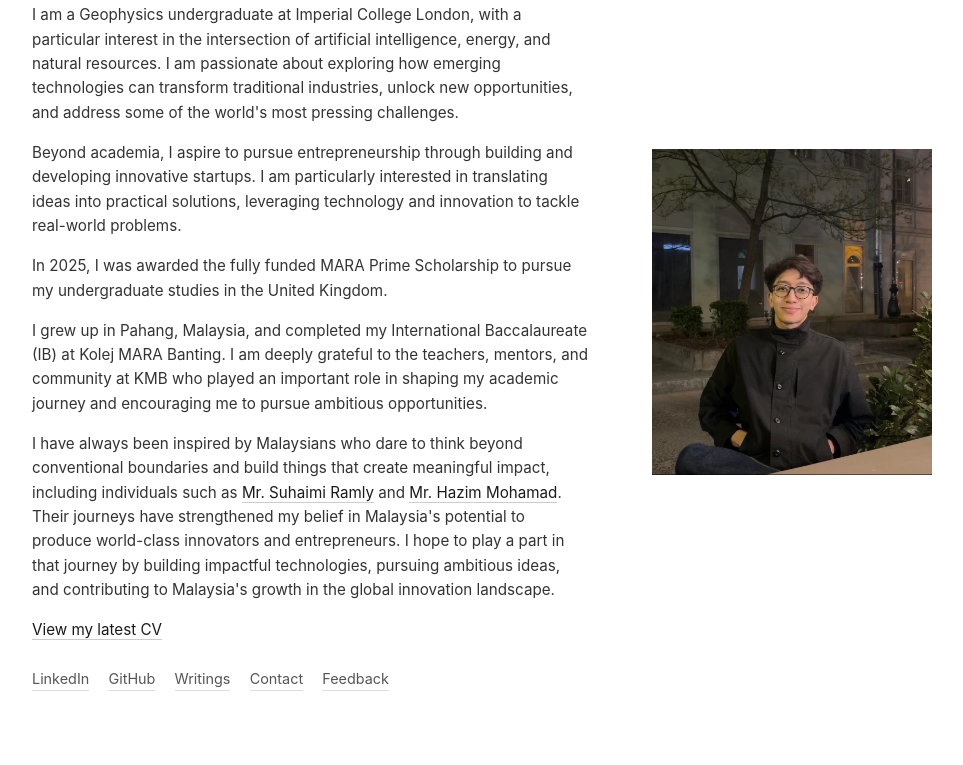
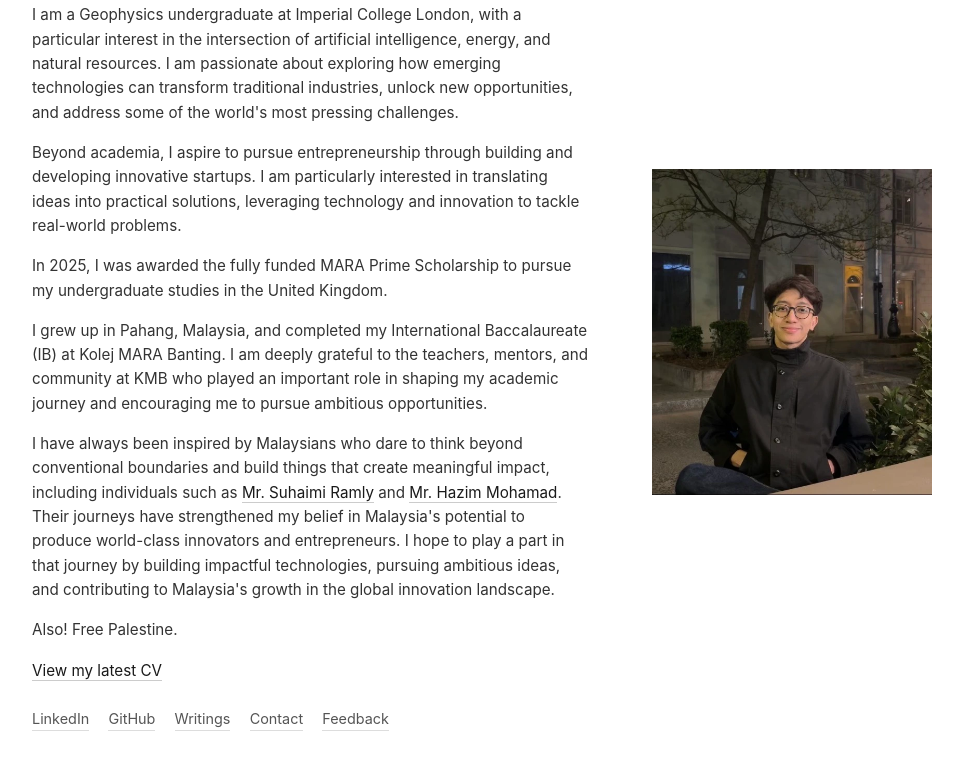
Before and after one commit to syahirl/syahirl.github.io, a plain HTML site: page docs/index.html in a window 1280 px wide. Shown: the part 131-896 px from the top of the page, without its empty margins (158-1121 px from the left). Drawn offline with Linux system fonts and the light colour scheme.

Commit message:
Add support for Palestine in index.html
Added a new paragraph expressing support for Palestine.

```diff
--- a/docs/index.html
+++ b/docs/index.html
@@ -31,6 +31,7 @@
         <p>In 2025, I was awarded the fully funded MARA Prime Scholarship to pursue my undergraduate studies in the United Kingdom.</p>
         <p>I grew up in Pahang, Malaysia, and completed my International Baccalaureate (IB) at Kolej MARA Banting. I am deeply grateful to the teachers, mentors, and community at KMB who played an important role in shaping my academic journey and encouraging me to pursue ambitious opportunities.</p>
         <p>I have always been inspired by Malaysians who dare to think beyond conventional boundaries and build things that create meaningful impact, including individuals such as <a href="https://suhaimiramly.com/" target="_blank" rel="noopener">Mr. Suhaimi Ramly</a> and <a href="https://www.linkedin.com/in/hazimmohamad/" target="_blank" rel="noopener">Mr. Hazim Mohamad</a>. Their journeys have strengthened my belief in Malaysia's potential to produce world-class innovators and entrepreneurs. I hope to play a part in that journey by building impactful technologies, pursuing ambitious ideas, and contributing to Malaysia's growth in the global innovation landscape.</p>
+        <p>Also! Free Palestine.</p>
         <p><a href="/cv/" target="_blank">View my latest CV </a></p>
         <nav class="links">
           <a href="https://www.linkedin.com/in/syahirl/" target="_blank" rel="noopener">LinkedIn</a>
```
